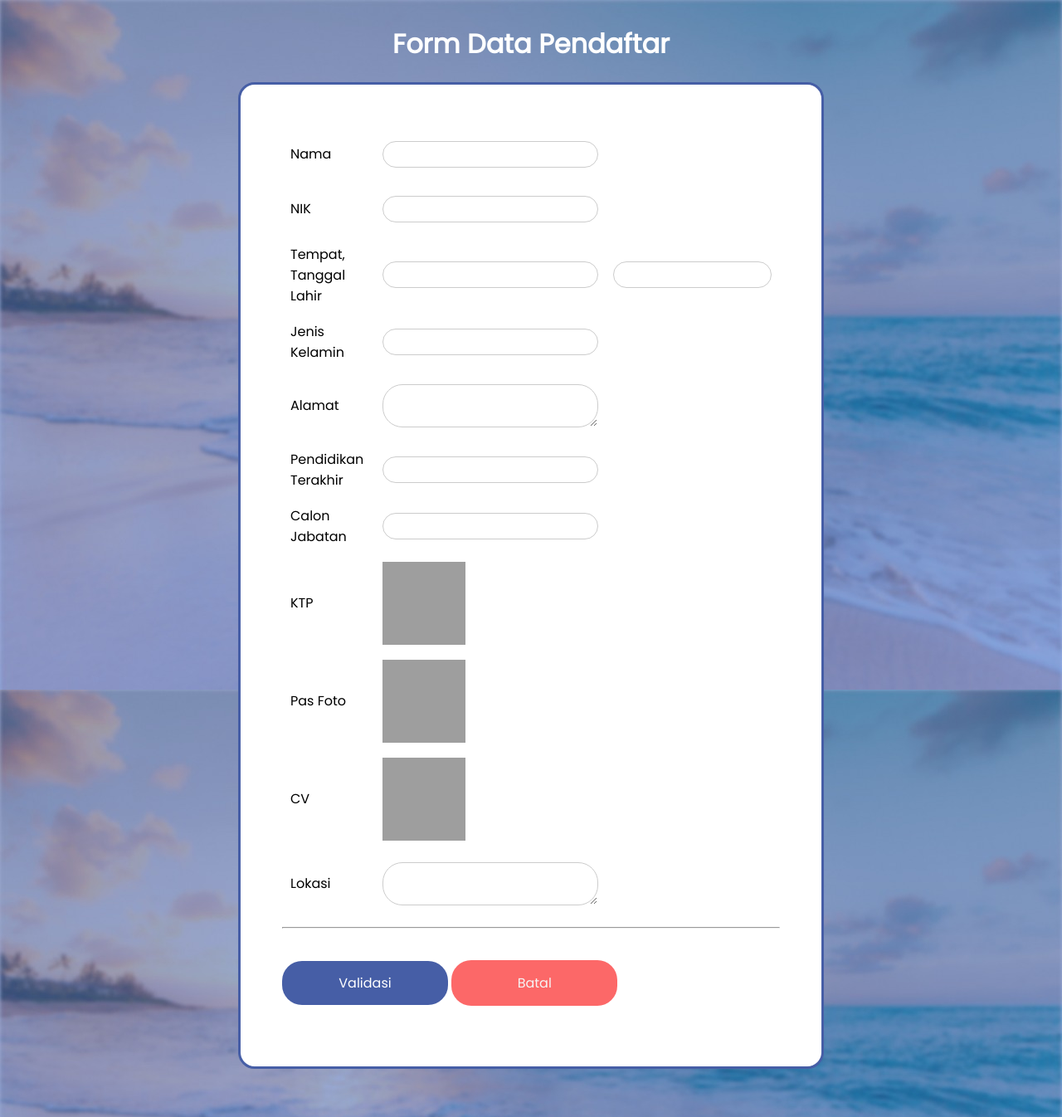
After one commit to amandaslwa/EAS_Pemweb, a PHP site: page /form-pendaftar.php?NIK=1 in a window 1280 px wide. The commit adds this page. Shown: the whole page at 83% size. Run offline with PHP 8.4, Linux system fonts and the light colour scheme; data that the repository does not hold is empty; grey boxes are pictures that could not be loaded.

Commit message:
Add files via upload

```diff
--- a/css/style.css
+++ b/css/style.css
@@ -62,7 +62,7 @@ input[type=submit]:hover, input[type=submit]:focus {
 
 #msform {
 	width: 600px;
-	margin: 100px auto;
+	margin: 100px;
 	text-align: center;
 	position: relative;
 }
@@ -130,7 +130,7 @@ input[type=submit]:hover, input[type=submit]:focus {
 #msform .action-button:hover, #msform .action-button:focus {
 	box-shadow: 0 0 0 2px white, 0 0 0 3px #2346ac;
 }
-/*headings*/
+
 .fs-title {
 	font-weight: semibold;
 	font-size: 28px;
--- /dev/null
+++ b/css/styleindex.css
@@ -0,0 +1,198 @@
+@import url(https://fonts.googleapis.com/css?family=Poppins);
+
+.formContainer {
+    margin-right: auto;
+    margin-left: auto;
+    width: 600px;
+    background-color: white;
+    border-radius: 20px;
+    height: auto;
+    padding: 50px;
+    margin-bottom: 50px;
+    font-family: Poppins;
+    border-style: solid;
+    border-color: #465EA6;
+    border-width: 3px;
+  }
+
+
+h1 {
+    text-align: center;
+    font-family: Poppins;
+    font-weight: bolder;
+    color: white;
+  }
+
+h3 {
+    text-align: center;
+    font-family: Poppins;
+    font-weight: bolder;
+    color: #465EA6;
+  }
+
+h2 {
+    text-align: center;
+    font-family: Poppins;
+    font-weight: bolder;
+    color: #465EA6;
+  }
+
+h3 {
+    text-align: center;
+    font-family: Poppins;
+    font-weight: bolder;
+    color: #465EA6;
+  }
+
+
+header {
+    margin-top: 50px;
+    margin-right: auto;
+    margin-left: auto;
+}
+
+p {
+    margin: 5px 0px 15px 0px;
+  }
+
+body {
+    min-height: 100vh;
+    display: flex;
+    flex-direction: column;
+    background-image: url("/images/background.jfif");
+}
+
+header {
+    margin-top: 50px;
+    margin-right: auto;
+    margin-left: auto;
+}
+
+p {
+    margin: 5px 0px 15px 0px;
+  }
+
+body {
+    min-height: 100vh;
+    display: flex;
+    flex-direction: column;
+}
+
+input[type=text], select {
+    width: 100%;
+    padding: 5px 9px;
+    margin: 8px 0;
+    display: inline-block;
+    border: 1px solid #ccc;
+    border-radius: 24px;
+    box-sizing: border-box;
+    font-family: Poppins;
+  }
+
+  input[type=submit] {
+    color: white;
+    background-color: #465EA6;
+    border-color: #8DAEF2;
+    padding: 14px 20px;
+    margin: 8px 0;
+    border: none;
+    border-radius: 24px;
+    cursor: pointer;
+    font-family: Poppins;
+  }
+
+  input[type=button] {
+    margin-top: 30px;
+    background-color: #FC6868;
+    cursor: pointer;
+    font-family: Poppins;
+  }
+
+
+  input[type=button]:hover {
+    color: whitesmoke;
+    background-color: burlywood;
+    border-color: burlywood;
+  }
+
+  textarea {
+    width: 100%;
+    padding: 5px 9px;
+    margin: 8px 0;
+    display: inline-block;
+    border: 1px solid #ccc;
+    border-radius: 24px;
+    box-sizing: border-box;
+    font-family: Poppins;
+  }
+
+  .btn-primary {
+    font-weight: 400;
+    color: whitesmoke;
+    background-color: #465EA6;
+    border-color: #8DAEF2;
+    align-items: center;
+    border: none;
+    padding: 15px 32px;
+    text-align: center;
+    text-decoration: none;
+    display: inline-block;
+    font-size: 16px;
+    cursor: pointer;
+    border-radius: 24px;
+    font-family: Poppins;
+    width: 200px;
+  }
+
+
+  input[type=submit]:hover {
+    color: whitesmoke;
+    background-color: burlywood;
+    border-color: burlywood;
+  }
+
+
+  .btn-primary:hover {
+    color: whitesmoke;
+    background-color: burlywood;
+    border-color: burlywood;
+  }
+
+  #list {
+    font-family: Poppins;
+    border-collapse: collapse;
+    width: 80%;
+    border-collapse: collapse;
+    border-radius: 20px;
+    overflow: hidden;
+    border: 0px;
+    margin-left:  120px;
+  }
+
+  .buttonn {
+    justify-content: center;
+    display:block;
+    margin: 0 auto;
+    align-items: center;
+    text-align: center;
+  }
+
+  #list td, #list th {
+    border: 0px solid #ddd;
+    padding: 8px;
+    text-align: center;
+  }
+
+#list tr:nth-child(even){background-color: #f2f2f2;}
+
+#list tr:nth-child(odd){background-color: white;}
+
+#list tr:hover {background-color: #8DAEF2; color: white;}
+
+#list th {
+  padding-top: 12px;
+  padding-bottom: 12px;
+  text-align: center;
+  background-color: #465EA6;
+  color: white;
+}
--- /dev/null
+++ b/form-pendaftar.php
@@ -0,0 +1,78 @@
+<html>
+<head>
+	<title>SPKK</title>
+    <link rel="stylesheet" href="css/styleindex.css">
+</head>
+<body style="background-color:#FDD4FF">
+	<h1>Form Data Pendaftar</h1>
+
+	<?php
+	// Load file koneksi.php
+	include "koneksi.php";
+
+	// Ambil data NIS yang dikirim oleh index.php melalui URL
+	$nik = $_GET['NIK'];
+
+	// Query untuk menampilkan data siswa berdasarkan NIS yang dikirim
+	$query = "SELECT * FROM pendaftar WHERE NIK='".$nik."'";
+	$sql = mysqli_query($connect, $query);  // Eksekusi/Jalankan query dari variabel $query
+	$data = mysqli_fetch_array($sql); // Ambil data dari hasil eksekusi $sql
+	?>
+
+	<div class=formContainer>
+		<form method="post" action="proses-validasi.php?NIK=<?php echo $nik; ?>" enctype="multipart/form-data">
+		<table cellpadding="8">
+		<tr>
+			<td>Nama</td>
+			<td><input type="text"   minlength="3" maxlength="50" size="100" name="nama" value="<?php echo $data['Nama']; ?>"></td>
+		</tr>
+		<tr>
+			<td>NIK</td>
+			<td><input type="text"   minlength="3" maxlength="50" size="100" name="nik" value="<?php echo $data['NIK']; ?>"></td>
+		</tr>
+		<tr class=ttl>
+			<td>Tempat,<br>Tanggal<br>Lahir</td>
+			<td><input type="text"   minlength="3" maxlength="50" size="50" name="tempatlahir" value="<?php echo $data['tempatlahir']; ?>"></td>
+			<td><input type="text"   minlength="3" maxlength="50" size="100" name="tanggallahir" value="<?php echo $data['tanggallahir']; ?>"></td>
+		</tr>
+		<tr>
+			<td>Jenis Kelamin</td>
+			<td><input type="text"   minlength="3" maxlength="50" size="100" name="jenis_kelamin" value="<?php echo $data['jeniskelamin']; ?>"></td>
+		</tr>
+		<tr>
+			<td>Alamat</td>
+			<td><textarea name="alamat"><?php echo $data['alamat']; ?></textarea></td>
+		</tr>
+		<tr>
+			<td>Pendidikan<br>Terakhir</td>
+			<td><input type="text"   minlength="3" maxlength="50" size="100" name="pendidikan" value="<?php echo $data['pendidikan']; ?>"></td>
+		</tr>
+		<tr>
+			<td>Calon Jabatan</td>
+			<td><input type="text"   minlength="3" maxlength="50" size="100" name="jabatan" value="<?php echo $data['jabatan']; ?>"></td>
+		</tr>
+		<tr>
+			<td>KTP</td>
+			<td><?php echo "<img src='./terupload/".$data['KTP']."' width='100' height='100'>"?></td>
+		</tr>
+		<tr>
+			<td>Pas Foto</td>
+			<td><?php echo "<img src='./terupload/".$data['Pasfoto']."' width='100' height='100'>"?></td>
+		</tr>
+		<tr>
+			<td>CV</td>
+			<td><?php echo "<img src='./terupload/".$data['CV']."' width='100' height='100'>"?></td>
+		</tr>
+		<tr>
+			<td>Lokasi</td>
+			<td><textarea name="lokasi"><?php echo $data['lokasi']; ?></textarea></td>
+		</tr>
+		</table>
+
+		<hr>
+		<input  name="submit" type="submit" class="btn btn-primary" value="Validasi">
+		<a href="list-pendaftar.php"><input type="button" class="btn btn-primary" value="Batal"></a>
+		</form>
+	</div>
+</body>
+</html>
--- a/index.php
+++ b/index.php
@@ -51,7 +51,7 @@
                             <p>
                                 <?php
                                 if ($_GET['status'] == 'sukses') {
-                                    echo "<h3>Pendaftaran berhasil!</h3>";
+                                    echo "<h3>Pendaftaran siswa baru berhasil!</h3>";
                                 } else {
                                     echo "<br><br><h3>Pendaftaran gagal!</h3>";
                                 }
--- a/login.php
+++ b/login.php
@@ -19,7 +19,7 @@ if (isset($_POST['submit'])) {
     if ($result->num_rows > 0) {
         $row = mysqli_fetch_assoc($result);
         $_SESSION['username'] = $row['username'];
-        //header("Location: mainpage.php");
+        header("Location: mainpage.php");
     } else {
         echo "<script>alert('Email atau password Anda salah. Silahkan coba lagi!')</script>";
     }
```
Also changed, not shown: daftar.php (+6 -3 lines), list-pendaftar.php (+9 -9 lines), login-admin.php (+19 -19 lines), proses-validasi.php (added, +27 -0 lines), terupload/FhdBIi-X0AAXkzS.jfif (added), terupload/Fi0TP3AWIAAk_wJ.jfif (added), terupload/tumblr_nm2k9iSOAk1slitoto9_400.jpg (added).
